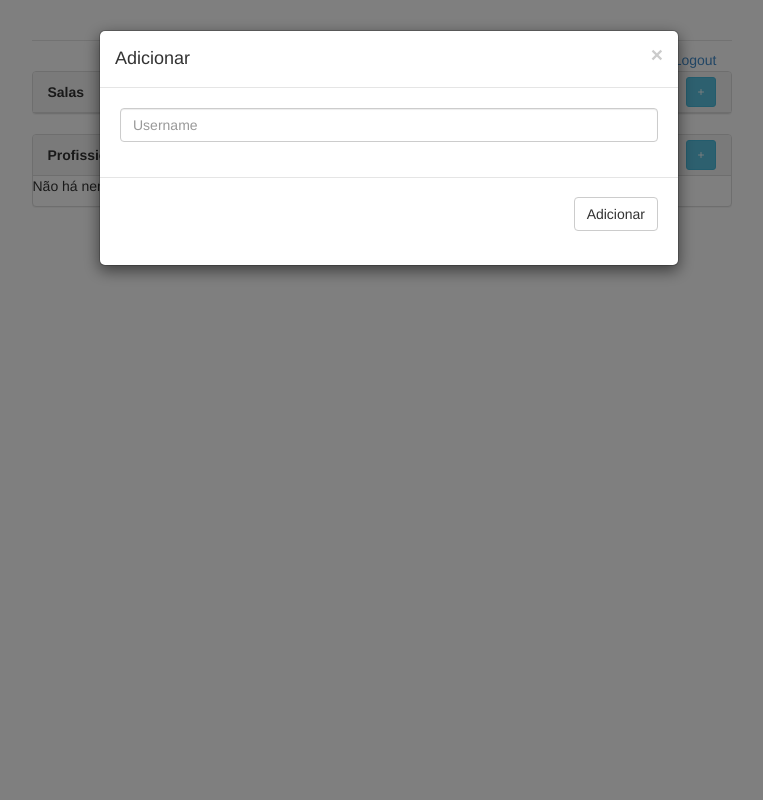
After one commit to NaySilva/edificio, a Django app: page /escritorio/adicionarSala in a window 1280 px wide, after a click that opens the changed part. The commit adds this page. Shown: the whole page, without its empty margins (251-1014 px from the left). Run offline with Django 3.2, Linux system fonts and the light colour scheme; some libraries are stand-ins or nearby versions.

Commit message:
add funcionalidades de gerenciar escritorio

```diff
--- /dev/null
+++ b/agenda/templates/gerenciar.html
@@ -0,0 +1,103 @@
+{% extends "base.html" %}
+{% block body %}
+
+<div class="modal fade" id="adicionar" role="dialog">
+    <div class="modal-dialog">
+              <!-- Modal content-->
+        <div class="modal-content">
+            <div class="modal-header">
+                <button type="button" class="close" data-dismiss="modal">&times;</button>
+                <h4 class="modal-title">Adicionar</h4>
+            </div>
+            <form class="form" action="{% url 'adicionarProfissional' %}" method="post">
+                <div class="modal-body">
+                    {% if form.errors %}
+                    <div class="alert alert-danger">
+                        <button type="button" class="close" data-dismiss="alert"
+                                aria-hidden="true">x</button>
+                        {{ form.non_field_errors }}
+                    </div>
+                    {% endif %}
+                    {% csrf_token %}
+                    <input type="text" id="id_username" name="username" class="form-control" placeholder="Username" required>
+                </div>
+                <div class="modal-footer">
+                    <button class="btn btn-default" value="Salvar" type="submit">Adicionar</button>
+                </div>
+            </form>
+        </div>
+    </div>
+</div>
+
+<div class="modal fade" id="adicionarSala" role="dialog">
+    <div class="modal-dialog">
+              <!-- Modal content-->
+        <div class="modal-content">
+            <div class="modal-header">
+                <button type="button" class="close" data-dismiss="modal">&times;</button>
+                <h4 class="modal-title">Adicionar</h4>
+            </div>
+            <form class="form" action="{% url 'adicionarSala' %}" method="post">
+                <div class="modal-body">
+                    {% if form.errors %}
+                    <div class="alert alert-danger">
+                        <button type="button" class="close" data-dismiss="alert"
+                                aria-hidden="true">x</button>
+                        {{ form.non_field_errors }}
+                    </div>
+                    {% endif %}
+                    {% csrf_token %}
+                    <input type="text" id="id_numero" name="numero" class="form-control" placeholder="Numero da sala" required>
+                    <input type="text" id="id_andar" name="andar" class="form-control" placeholder="Andar da sala" required>
+                </div>
+                <div class="modal-footer">
+                    <button class="btn btn-default" value="Salvar" type="submit">Adicionar</button>
+                </div>
+            </form>
+        </div>
+    </div>
+</div>
+
+
+    <div class="panel panel-default">
+        <div class="panel-heading clearfi" style="position:relative;">
+        <strong>
+            Salas
+        </strong>
+        <a data-toggle="modal" data-target="#adicionarSala" class="btn btn-sm btn-info" style="position:absolute;right:15px;bottom:5px;" role="button">+</a>
+    </div>
+        <ul class="list-group">
+        {% for sala in salas %}
+            <li class="list-group-item">
+                Sala {{ sala.numero }} - {{ sala.andar }}º andar
+                {% if salas.count > 1 %}
+                    <a href="{% url 'removerSala' sala.id %}"><span class="pull-right">Remover</span></a>
+                {% endif %}
+            </li>
+        {% endfor %}
+        </ul>
+    </div>
+
+    <div class="panel panel-default">
+        <div class="panel-heading clearfi" style="position:relative;">
+        <strong>
+            Profissionais
+        </strong>
+        <a data-toggle="modal" data-target="#adicionar" class="btn btn-sm btn-info" style="position:absolute;right:15px;bottom:5px;" role="button">+</a>
+    </div>
+        {% if profissionais %}
+            <ul class="list-group">
+            {% for profissional in profissionais %}
+                <li class="list-group-item">
+                    <a href="{% url 'perfil' profissional.id %}">{{ profissional.nome }}</a>
+                    {% if profissional.id != perfilLogado.id %}
+                        <a href="{% url 'removerProfissional' profissional.id %}"><span class="pull-right">Remover</span></a>
+                    {% endif %}
+                </li>
+            {% endfor %}
+            </ul>
+        {% else %}
+            <p>Não há nenhum profissional</p>
+        {% endif %}
+    </div>
+{% endblock %}
--- a/agenda/templates/index.html
+++ b/agenda/templates/index.html
@@ -1,9 +1,13 @@
 {% extends 'base.html' %}
 {% block body %}
     <h2>Escritorio {{ escritorio.nome_escritorio }}</h2>
+    {% if perfilLogado.gerente %}
+        <a href="{% url 'gerenciar' %}"><span class="pull-right">Gerenciar</span></a>
+    {% endif %}
     {% for sala in salas %}
         <p>Sala {{ sala.numero }} - {{ sala.andar }}º andar</p>
     {% endfor %}
+
     <div class="panel panel-default">
         <div class="panel-heading">
             <strong>Profissionais</strong>
--- a/agenda/templates/perfil.html
+++ b/agenda/templates/perfil.html
@@ -122,7 +122,6 @@
         </strong>
         <a data-toggle="modal" data-target="#marcar" class="btn btn-sm btn-info" style="position:absolute;right:15px;bottom:5px;" role="button">+</a>
     </div>
-    {% if compromissos %}
     <ul class="list-group">
     {% for compromisso in compromissos %}
         <li class="list-group-item">
@@ -131,8 +130,5 @@
         </li>
     {% endfor %}
     </ul>
-{% else %}
-    <p>Não há nenhum compromisso para hoje</p>
-{% endif %}
 </div>
 {% endblock %}>
--- a/agenda/urls.py
+++ b/agenda/urls.py
@@ -1,7 +1,8 @@
 from django.conf.urls import url
 
 from agenda import views
-from agenda.views import RemarcarCompromissoView, MarcarCompromissoView, EditarPerfilView, RegistrarEscritorioView
+from agenda.views import RemarcarCompromissoView, MarcarCompromissoView, EditarPerfilView, RegistrarEscritorioView, \
+    AdicionarProfissionalView, AdicionarSalaView
 
 urlpatterns = [
     url(r'^$', views.index, name='index'),
@@ -12,6 +13,11 @@ urlpatterns = [
     url(r'^compromisso/(?P<compromisso_id>\d+)/remarcar$', RemarcarCompromissoView.as_view(), name='remarcarCompromisso'),
     url(r'^escritorio/(?P<escritorio_id>\d+)/marcar$', MarcarCompromissoView.as_view(), name='marcarCompromisso'),
     url(r'^escritorio/registrar$', RegistrarEscritorioView.as_view(), name='registrarEscritorio'),
+    url(r'^escritorio/gerenciar$', views.gerenciarEscritorio, name='gerenciar'),
+    url(r'^escritorio/removerProfissional/(?P<profissional_id>\d+)$', views.removerProfissional, name='removerProfissional'),
+    url(r'^escritorio/removerSala/(?P<sala_id>\d+)$', views.removerSala, name='removerSala'),
+    url(r'^escritorio/adicionarProfissional$', AdicionarProfissionalView.as_view(), name='adicionarProfissional'),
+    url(r'^escritorio/adicionarSala$', AdicionarSalaView.as_view(), name='adicionarSala'),
     url(r'^perfil/(?P<perfil_id>\d+)/editar$', EditarPerfilView.as_view(), name='editarPerfil'),
     url(r'^perfil/(?P<perfil_id>\d+)$', views.detalhesPerfil, name='perfil'),
     url(r'^perfil/(?P<perfil_id>\d+)/ficarAusente$', views.ficarAusente, name='ficarAusente'),
--- a/agenda/views.py
+++ b/agenda/views.py
@@ -5,13 +5,18 @@ from django.shortcuts import render, redirect
 
 # Create your views here.
 from django.views import View
+from requests import request
 
-from agenda.forms import RemarcarForm, MarcarForm, EditarPerfilForm, RegistrarEscritorioForm
+from agenda.forms import RemarcarForm, MarcarForm, EditarPerfilForm, RegistrarEscritorioForm, AdicionarProfissionalForm, \
+    AdicionarSalaForm
 from agenda.models import Escritorio, Profissional, Sala, ItemAgenda, Cliente
 
 @login_required
 def index(request):
     perfil = perfilLogado(request)
+    print(perfil.escritorio)
+    if perfil.escritorio == None:
+        return redirect('novoProfissional')
     escritorio = perfil.escritorio
     profissionais = Profissional.objects.filter(escritorio=escritorio)
     salas = Sala.objects.filter(escritorio=escritorio)
@@ -66,6 +71,55 @@ class RemarcarCompromissoView(View):
             compromisso.remarcar(data=dados['data'],hora=dados['horario'])
             return redirect('index')
         return render(request, self.template_name, {'form': form, 'compromisso':compromisso, 'perfilLogado':perfilLogado(request)})
+
+class AdicionarProfissionalView(View):
+    template_name = 'gerenciar.html'
+
+    def get(self, request):
+        return render(request, self.template_name)
+
+    def post(self, request):
+        form = AdicionarProfissionalForm(request.POST)
+        escritorio = perfilLogado(request).escritorio
+        if form.is_valid():
+            dados = form.cleaned_data
+            print(dados)
+            profissional = Profissional.objects.filter(usuario__username=dados['username']).first()
+            profissional.escritorio = escritorio
+            profissional.save(force_update=True)
+        return redirect('gerenciar')
+
+
+@login_required
+def removerProfissional(request, profissional_id):
+    profissional = Profissional.objects.get(id=profissional_id)
+    profissional.escritorio = None
+    profissional.save(force_update=True)
+    return redirect('gerenciar')
+
+@login_required
+def removerSala(request, sala_id):
+    sala = Sala.objects.get(id=sala_id)
+    sala.escritorio = None
+    sala.save(force_update=True)
+    return redirect('gerenciar')
+
+class AdicionarSalaView(View):
+    template_name = 'gerenciar.html'
+
+    def get(self, request):
+        return render(request, self.template_name)
+
+    def post(self, request):
+        form = AdicionarSalaForm(request.POST)
+        escritorio = perfilLogado(request).escritorio
+        if form.is_valid():
+            dados = form.cleaned_data
+            print(dados)
+            Sala.objects.create(numero=dados['numero'],
+                            andar=dados['andar'],
+                            escritorio=escritorio)
+        return redirect('gerenciar')
 
 class EditarPerfilView(View):
     template_name = 'perfil.html'
@@ -148,19 +202,31 @@ def detalhesAgenda(request, filter='data'):
                                            'todosCompromissos':todosCompromissos,
                                            'perfilLogado': perfilLogado(request)})
 
+@login_required
+def gerenciarEscritorio(request):
+    escritorio = perfilLogado(request).escritorio
+    profissionais = Profissional.objects.filter(escritorio=escritorio)
+    salas = Sala.objects.filter(escritorio=escritorio)
+    return render(request, 'gerenciar.html', {'profissionais':profissionais,
+                                              'salas': salas,
+                                              'perfilLogado': perfilLogado(request)})
+
+
+
 class RegistrarEscritorioView(View):
     template_name = 'registrar_escritorio.html'
 
-    @login_required
     def get(self, request):
+        perfil = perfilLogado(request)
+        if perfil.escritorio != None:
+            redirect('index')
         return render(request, self.template_name)
 
-    @login_required
     def post(self, request):
         form = RegistrarEscritorioForm(request.POST)
         if form.is_valid():
             dados = form.cleaned_data
-            escritorio = Escritorio.objects.create(nome=dados['nome'],
+            escritorio = Escritorio.objects.create(nome_escritorio=dados['nome'],
                                                    servico=dados['servico'])
             Sala.objects.create(numero=dados['numero'],
                                       andar=dados['andar'],
--- a/usuarios/views.py
+++ b/usuarios/views.py
@@ -12,7 +12,7 @@ from usuarios.forms import RegistrarForm
 @login_required
 def novoProfissional(request):
     profissional = perfilLogado(request)
-    if profissional.escritorio:
+    if profissional.escritorio != None:
         return redirect('index')
     return render(request, 'novo_profissional.html')
 
@@ -21,8 +21,6 @@ class RegistrarUsuarioView(View):
     template_name = 'registrar.html'
 
     def get(self, request):
-        if perfilLogado(request):
-            return redirect('index')
         return render(request, self.template_name)
 
     def post(self, request):
```
Also changed, not shown: agenda/forms.py (+48 -7 lines), db.sqlite3.
